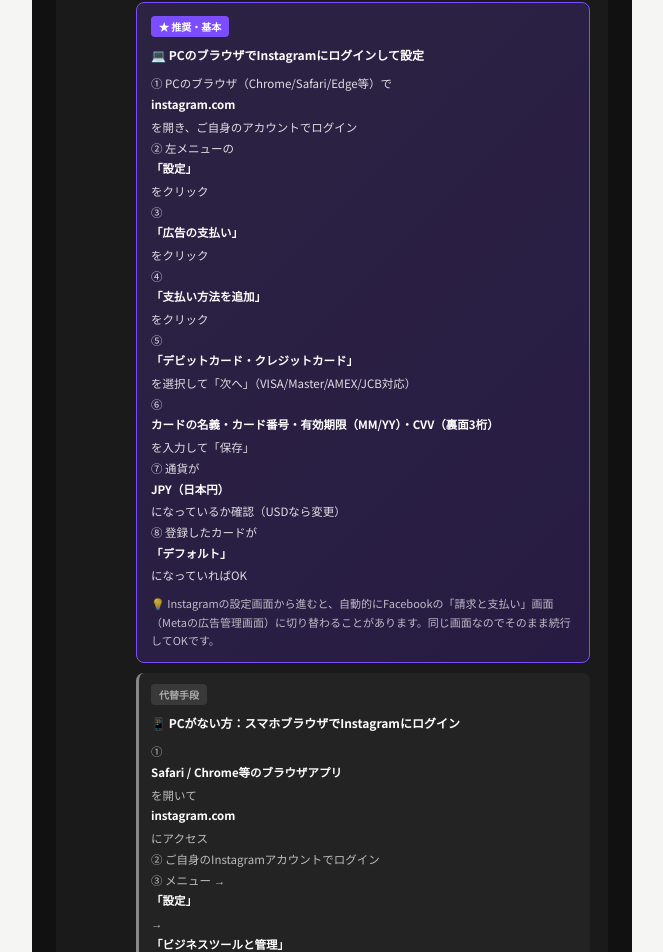
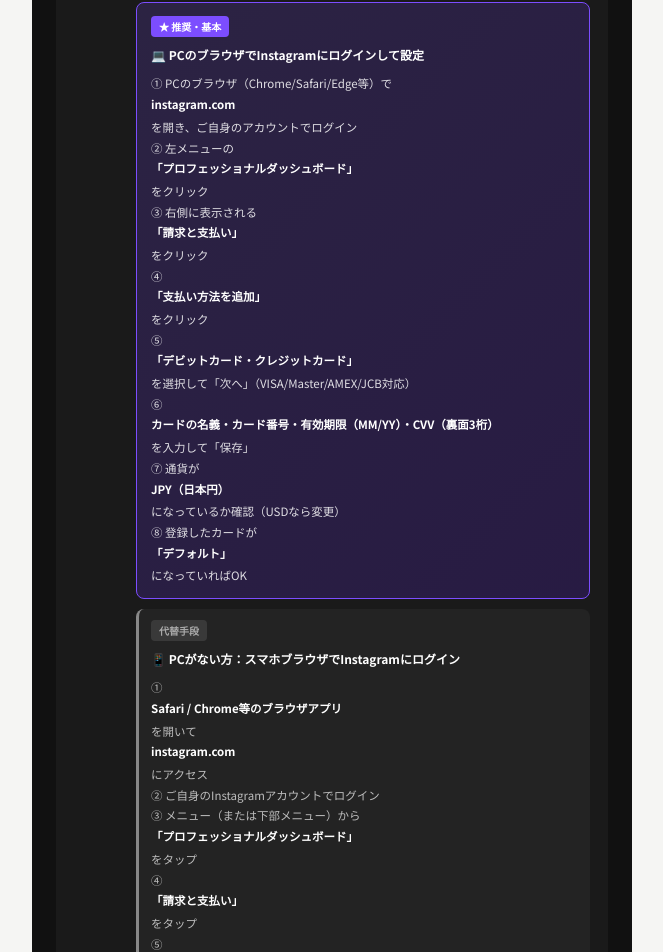
Before and after one commit to shittoruad-gif/ig-ad-guide, a Next.js app: page / in a window 1280 px wide. Shown: the part 3529-4481 px from the top of the page, without its empty margins (308-971 px from the left). Built offline with nearby package versions, Linux system fonts and the light colour scheme.

Commit message:
S3: 支払い設定をプロフェッショナルダッシュボード→請求と支払いの動線に変更

```diff
--- a/src/components/slides/S3.tsx
+++ b/src/components/slides/S3.tsx
@@ -40,16 +40,13 @@
               <span style={{ display: "block", fontSize: "12px", fontWeight: 700, color: "white", marginBottom: "8px" }}>💻 PCのブラウザでInstagramにログインして設定</span>
               <span style={{ display: "block", fontSize: "11.5px", color: "rgba(255,255,255,.85)", lineHeight: 1.8 }}>
                 ① PCのブラウザ（Chrome/Safari/Edge等）で <strong style={{ color: "white" }}>instagram.com</strong> を開き、ご自身のアカウントでログイン<br />
-                ② 左メニューの <strong style={{ color: "white" }}>「設定」</strong> をクリック<br />
-                ③ <strong style={{ color: "white" }}>「広告の支払い」</strong> をクリック<br />
+                ② 左メニューの <strong style={{ color: "white" }}>「プロフェッショナルダッシュボード」</strong> をクリック<br />
+                ③ 右側に表示される <strong style={{ color: "white" }}>「請求と支払い」</strong> をクリック<br />
                 ④ <strong style={{ color: "white" }}>「支払い方法を追加」</strong> をクリック<br />
                 ⑤ <strong style={{ color: "white" }}>「デビットカード・クレジットカード」</strong> を選択して「次へ」（VISA/Master/AMEX/JCB対応）<br />
                 ⑥ <strong style={{ color: "white" }}>カードの名義・カード番号・有効期限（MM/YY）・CVV（裏面3桁）</strong> を入力して「保存」<br />
                 ⑦ 通貨が <strong style={{ color: "white" }}>JPY（日本円）</strong> になっているか確認（USDなら変更）<br />
                 ⑧ 登録したカードが <strong style={{ color: "white" }}>「デフォルト」</strong> になっていればOK
-              </span>
-              <span style={{ display: "block", marginTop: "8px", fontSize: "11px", color: "rgba(255,255,255,.7)" }}>
-                💡 Instagramの設定画面から進むと、自動的にFacebookの「請求と支払い」画面（Metaの広告管理画面）に切り替わることがあります。同じ画面なのでそのまま続行してOKです。
               </span>
             </span>
 
@@ -59,11 +56,12 @@
               <span style={{ display: "block", fontSize: "11.5px", color: "rgba(255,255,255,.7)", lineHeight: 1.8 }}>
                 ① <strong style={{ color: "white" }}>Safari / Chrome等のブラウザアプリ</strong>を開いて <strong style={{ color: "white" }}>instagram.com</strong> にアクセス<br />
                 ② ご自身のInstagramアカウントでログイン<br />
-                ③ メニュー → <strong style={{ color: "white" }}>「設定」</strong> → <strong style={{ color: "white" }}>「ビジネスツールと管理」</strong> → <strong style={{ color: "white" }}>「広告の支払い」</strong>（または「請求と支払い」）<br />
-                ④ <strong style={{ color: "white" }}>「支払い方法を追加」</strong> をタップ<br />
-                ⑤ <strong style={{ color: "white" }}>「デビットカード・クレジットカード」</strong> を選び「次へ」<br />
-                ⑥ <strong style={{ color: "white" }}>カードの名義・カード番号・MM/YY・CVV</strong> を入力して「保存」<br />
-                ⑦ 通貨が <strong style={{ color: "white" }}>JPY</strong>、登録カードがデフォルトになっているか確認
+                ③ メニュー（または下部メニュー）から <strong style={{ color: "white" }}>「プロフェッショナルダッシュボード」</strong> をタップ<br />
+                ④ <strong style={{ color: "white" }}>「請求と支払い」</strong> をタップ<br />
+                ⑤ <strong style={{ color: "white" }}>「支払い方法を追加」</strong> をタップ<br />
+                ⑥ <strong style={{ color: "white" }}>「デビットカード・クレジットカード」</strong> を選び「次へ」<br />
+                ⑦ <strong style={{ color: "white" }}>カードの名義・カード番号・MM/YY・CVV</strong> を入力して「保存」<br />
+                ⑧ 通貨が <strong style={{ color: "white" }}>JPY</strong>、登録カードがデフォルトになっているか確認
               </span>
               <span style={{ display: "block", marginTop: "8px", fontSize: "11px", color: "#FFB74D" }}>
                 ⚠ <strong>Instagramアプリ</strong>からは設定しないでください。必ず<strong>Safari / Chrome等のブラウザアプリを起動</strong>して、そこから <strong>instagram.com</strong> にアクセスしてください。アプリ経由だとApple/Googleの30%手数料が乗ることがあります。
```
